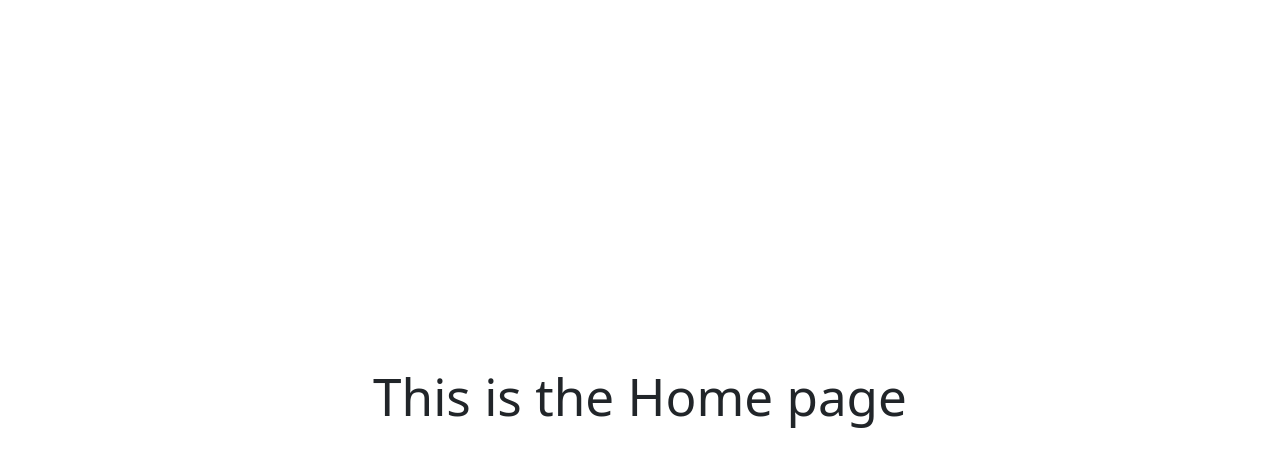
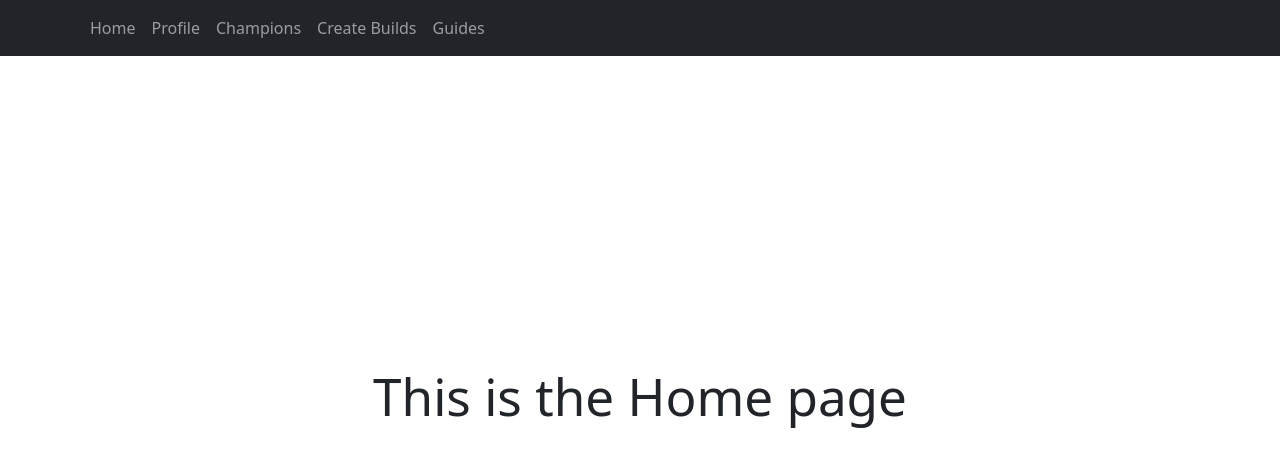
Before and after one commit to CS571-SU25/p31, a React (Vite) app: page /#/ in a window 1280 px wide. Shown: the top 466 px of the page. Built offline with nearby package versions, Linux system fonts and the light colour scheme.

Commit message:
Fixed stying of Navbar

```diff
--- a/src/StatcheckLayout.jsx
+++ b/src/StatcheckLayout.jsx
@@ -6,7 +6,7 @@ function StatcheckLayout(props) {
 
     return (
         <div>
-            <Navbar variant='dark' fixed="top">
+            <Navbar bg="dark" variant='dark' fixed="top">
                 <Container>
                     <Nav className="me-auto">
                         <Nav.Link as={Link} to="/">Home</Nav.Link>
```
Also changed, not shown: 2 other files (tests, documents, lock files or other folders).
